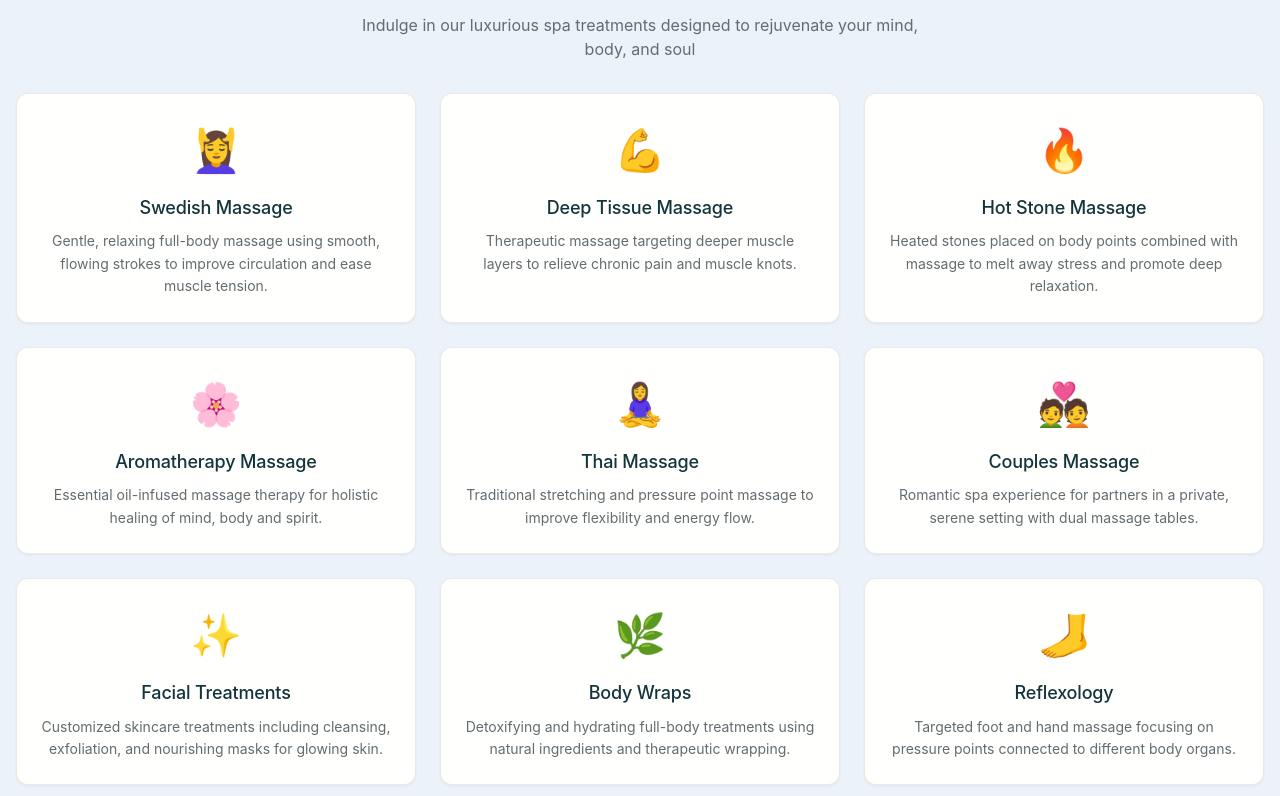
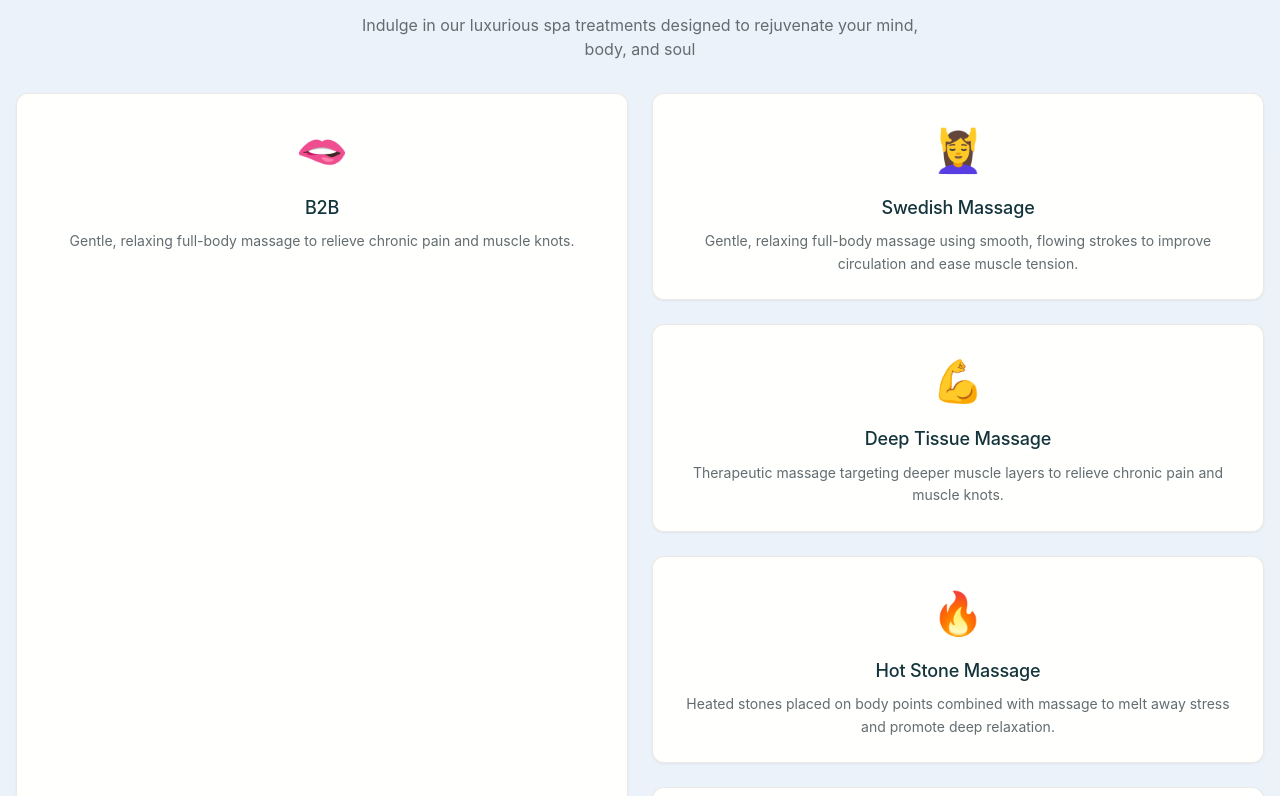
Before and after one commit to Daku70/beauty-spa, a plain HTML site: page index.html in a window 1280 px wide. Shown: the part 864-1660 px from the top of the page. Drawn offline with Linux system fonts and the light colour scheme; a web font is replaced by a local one.

Commit message:
Update index.html

```diff
--- a/index.html
+++ b/index.html
@@ -58,6 +58,12 @@
             </div>
             <div class="services-grid">
                 <div class="service-card">
+                    <div class="service-icon">🫦</div>
+                    <h3>B2B</h3>
+                    <p>Gentle, relaxing full-body massage to relieve chronic pain and muscle knots.</p>
+                </div>
+                 <div class="services-grid">
+                <div class="service-card">
                     <div class="service-icon">💆‍♀️</div>
                     <h3>Swedish Massage</h3>
                     <p>Gentle, relaxing full-body massage using smooth, flowing strokes to improve circulation and ease muscle tension.</p>
@@ -88,10 +94,7 @@
                     <p>Romantic spa experience for partners in a private, serene setting with dual massage tables.</p>
                 </div>
                 <div class="service-card">
-                    <div class="service-icon">✨</div>
-                    <h3>Facial Treatments</h3>
-                    <p>Customized skincare treatments including cleansing, exfoliation, and nourishing masks for glowing skin.</p>
-                </div>
+
                 <div class="service-card">
                     <div class="service-icon">🌿</div>
                     <h3>Body Wraps</h3>
```
